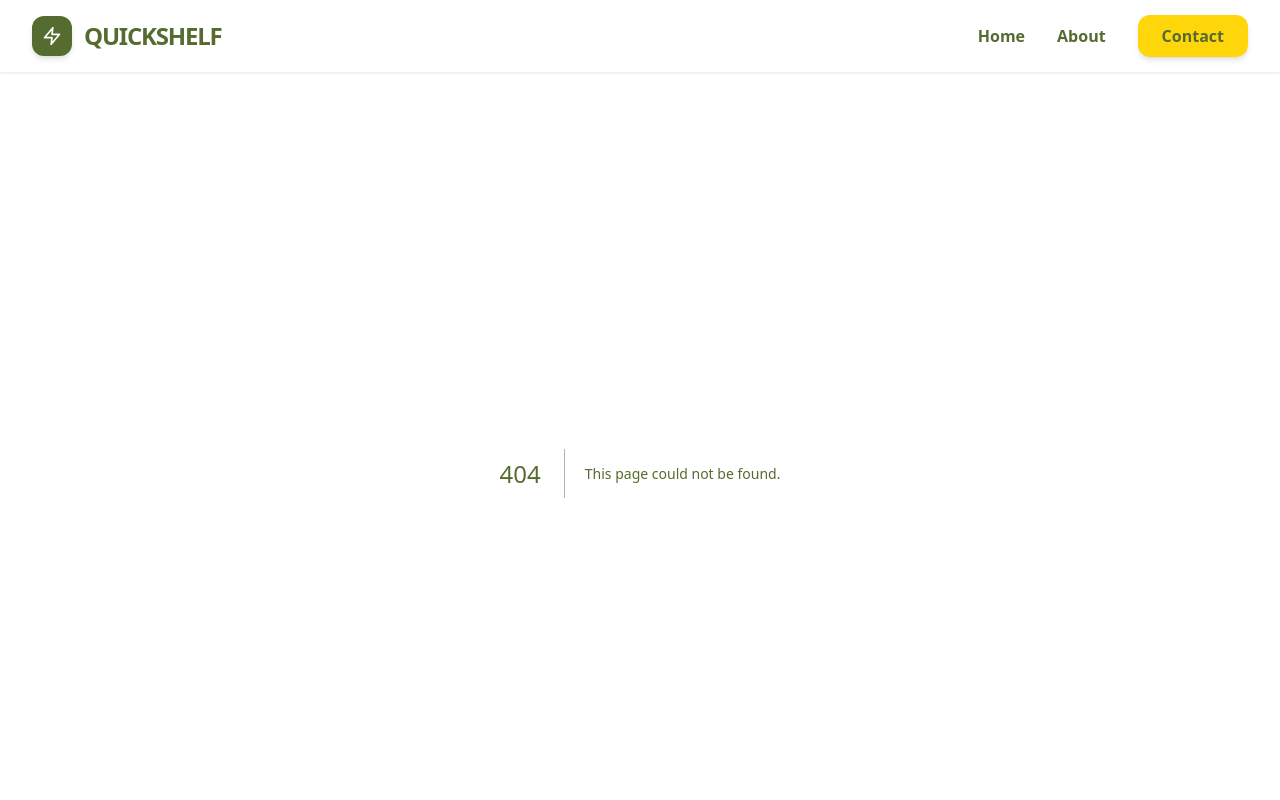
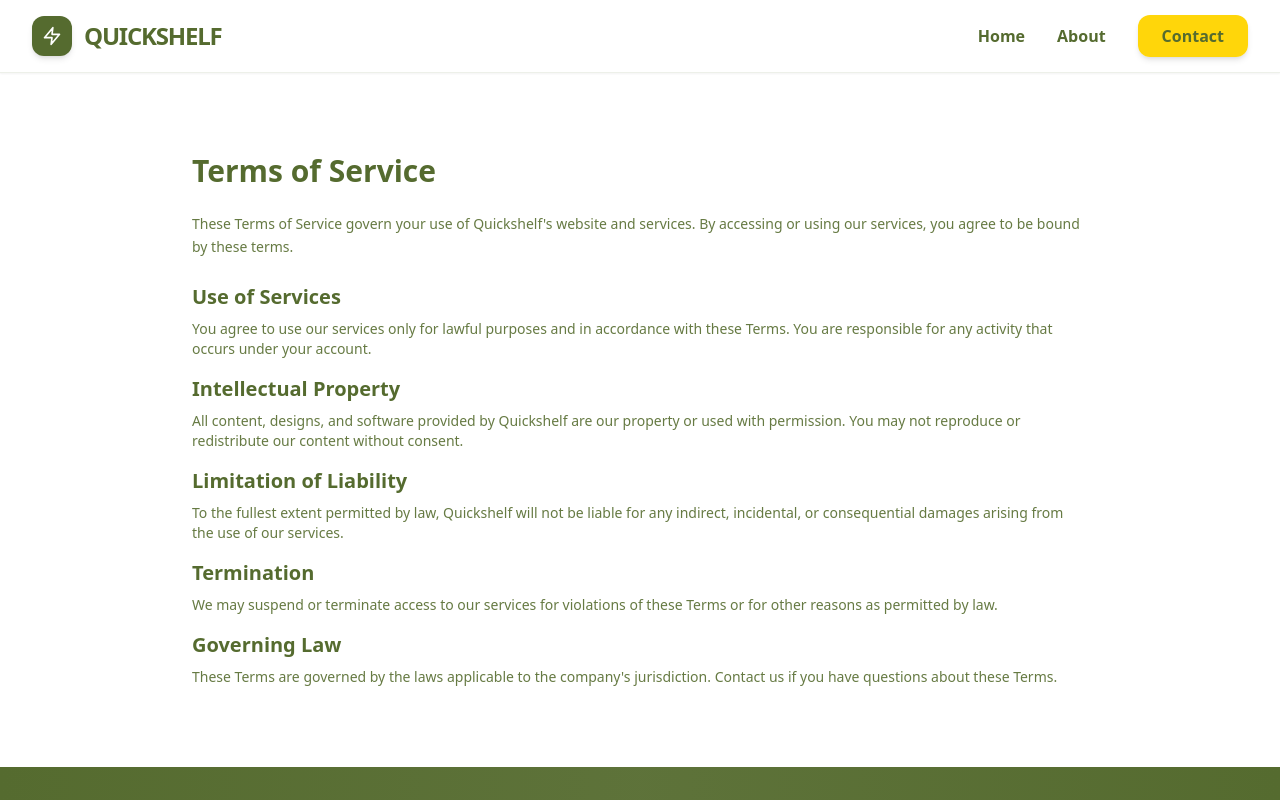
Before and after one commit to BhadraSuman/QuickShelf-FE, a Next.js app: page /terms in a window 1280 px wide. Before the commit this address had no page. Shown: the top 800 px of the page. Built offline with nearby package versions, Linux system fonts and the light colour scheme.

Commit message:
Add Privacy Policy and Terms of Service pages with content

```diff
--- a/app/layout.tsx
+++ b/app/layout.tsx
@@ -137,14 +137,11 @@ export default function RootLayout({
                                 <div className="flex flex-col sm:flex-row justify-between items-center gap-6 text-sm text-white/70 font-semibold">
                                     <p>&copy; {new Date().getFullYear()} Quickshelf. All rights reserved.</p>
                                     <div className="flex gap-8">
-                                        <a href="#" className="hover:text-yellow-300 transition">
+                                        <a href="/privacy" className="hover:text-yellow-300 transition">
                                             Privacy Policy
                                         </a>
-                                        <a href="#" className="hover:text-yellow-300 transition">
+                                        <a href="/terms" className="hover:text-yellow-300 transition">
                                             Terms of Service
-                                        </a>
-                                        <a href="#" className="hover:text-yellow-300 transition">
-                                            Cookie Policy
                                         </a>
                                     </div>
                                 </div>
--- /dev/null
+++ b/app/privacy/page.tsx
@@ -0,0 +1,46 @@
+import React from "react";
+
+export default function PrivacyPolicyPage() {
+    return (
+        <main className="min-h-[60vh] flex items-start justify-center py-20 px-4">
+            <div className="max-w-4xl">
+                <h1 className="text-3xl font-extrabold text-olive mb-6">Privacy Policy</h1>
+
+                <p className="text-sm text-olive/90 mb-4 leading-relaxed">
+                    Quickshelf is committed to protecting your privacy. This Privacy Policy explains what information we collect, how we use
+                    it, and the choices you have. By using our services, you agree to the collection and use of information in accordance
+                    with this policy.
+                </p>
+
+                <h2 className="text-xl font-bold mt-6 mb-2">Information We Collect</h2>
+                <p className="text-sm text-olive/90 mb-3">
+                    We collect information you provide directly (account details, contact requests) and data collected automatically (usage,
+                    cookies) to operate and improve our services.
+                </p>
+
+                <h2 className="text-xl font-bold mt-4 mb-2">How We Use Information</h2>
+                <p className="text-sm text-olive/90 mb-3">
+                    We use data to provide, maintain, and improve our products, communicate with you, personalize experiences, and ensure
+                    security. We do not sell personal data.
+                </p>
+
+                <h2 className="text-xl font-bold mt-4 mb-2">Cookies and Tracking</h2>
+                <p className="text-sm text-olive/90 mb-3">
+                    We use cookies and similar technologies for analytics, preferences, and essential site functionality. You can control
+                    cookies through your browser settings.
+                </p>
+
+                <h2 className="text-xl font-bold mt-4 mb-2">Data Retention & Security</h2>
+                <p className="text-sm text-olive/90 mb-3">
+                    We retain data as necessary to provide services and comply with legal obligations. We implement reasonable security
+                    measures to protect data, though no method is completely secure.
+                </p>
+
+                <h2 className="text-xl font-bold mt-4 mb-2">Contact Us</h2>
+                <p className="text-sm text-olive/90">
+                    If you have questions about this policy or your personal data, please contact us via the Contact page.
+                </p>
+            </div>
+        </main>
+    );
+}
--- /dev/null
+++ b/app/terms/page.tsx
@@ -0,0 +1,46 @@
+import React from "react";
+
+export default function TermsPage() {
+    return (
+        <main className="min-h-[60vh] flex items-start justify-center py-20 px-4">
+            <div className="max-w-4xl">
+                <h1 className="text-3xl font-extrabold text-olive mb-6">Terms of Service</h1>
+
+                <p className="text-sm text-olive/90 mb-4 leading-relaxed">
+                    These Terms of Service govern your use of Quickshelf's website and services. By accessing or using our services, you
+                    agree to be bound by these terms.
+                </p>
+
+                <h2 className="text-xl font-bold mt-6 mb-2">Use of Services</h2>
+                <p className="text-sm text-olive/90 mb-3">
+                    You agree to use our services only for lawful purposes and in accordance with these Terms. You are responsible for any
+                    activity that occurs under your account.
+                </p>
+
+                <h2 className="text-xl font-bold mt-4 mb-2">Intellectual Property</h2>
+                <p className="text-sm text-olive/90 mb-3">
+                    All content, designs, and software provided by Quickshelf are our property or used with permission. You may not
+                    reproduce or redistribute our content without consent.
+                </p>
+
+                <h2 className="text-xl font-bold mt-4 mb-2">Limitation of Liability</h2>
+                <p className="text-sm text-olive/90 mb-3">
+                    To the fullest extent permitted by law, Quickshelf will not be liable for any indirect, incidental, or consequential
+                    damages arising from the use of our services.
+                </p>
+
+                <h2 className="text-xl font-bold mt-4 mb-2">Termination</h2>
+                <p className="text-sm text-olive/90 mb-3">
+                    We may suspend or terminate access to our services for violations of these Terms or for other reasons as permitted by
+                    law.
+                </p>
+
+                <h2 className="text-xl font-bold mt-4 mb-2">Governing Law</h2>
+                <p className="text-sm text-olive/90">
+                    These Terms are governed by the laws applicable to the company's jurisdiction. Contact us if you have questions about
+                    these Terms.
+                </p>
+            </div>
+        </main>
+    );
+}
```
